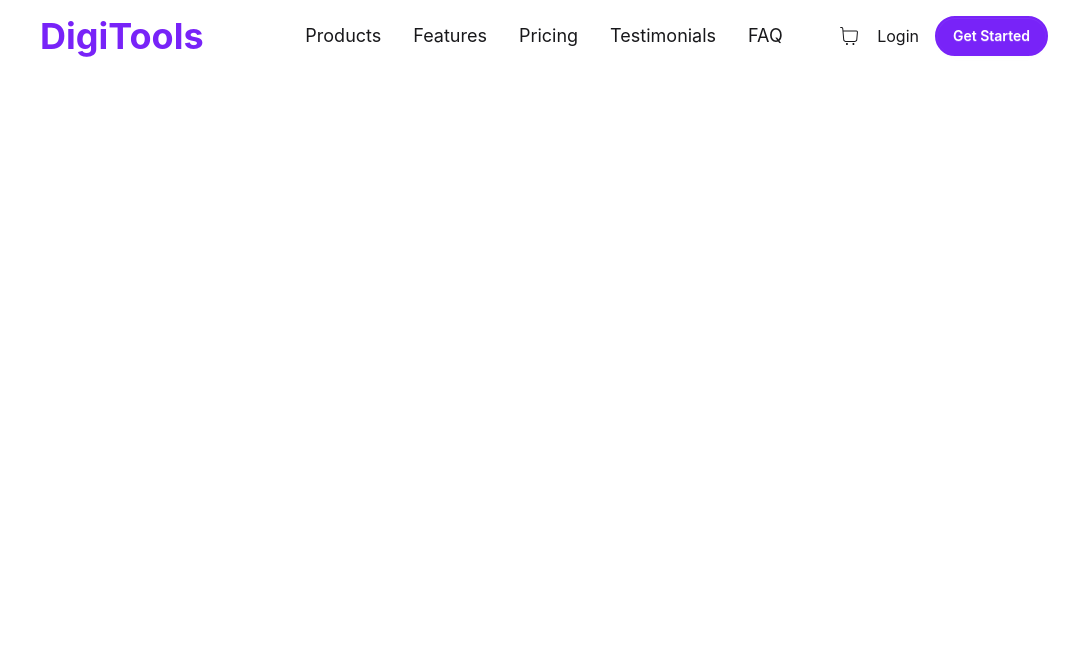
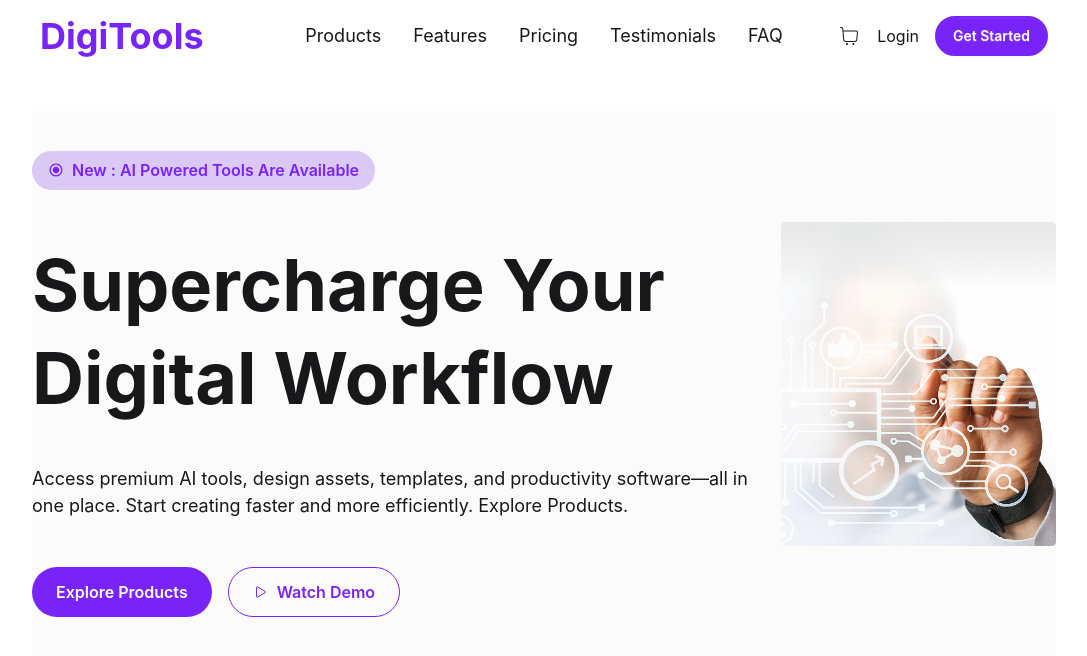
Before and after one commit to nayema34/DigiTools-Platform-A6, a React (Vite) app: page / in a window 1280 px wide. Shown: the top 656 px of the page, without its empty margins (96-1183 px from the left). Built offline with nearby package versions, Linux system fonts and the light colour scheme.

Commit message:
Added banner

```diff
--- a/src/App.jsx
+++ b/src/App.jsx
@@ -1,5 +1,6 @@
 
 import './App.css'
+import Banner from './Components/Banner'
 import Navbar from './Components/NavBar'
 
 function App() {
@@ -7,6 +8,7 @@ function App() {
   return (
    <>
     <Navbar/>
+    <Banner/>
    </>
   )
 }
--- /dev/null
+++ b/src/Components/Banner.jsx
@@ -0,0 +1,30 @@
+import bannerImg from "../../assets/banner.png";
+import { IoMdRadioButtonOn } from "react-icons/io";
+import { IoPlayOutline } from "react-icons/io5";
+
+
+
+
+function Banner() {
+    return (
+        <div className="bg-[#FBFBFB] w-4/5 mx-auto flex flex-row lg:flex-row items-center justify-between gap-6 py-10 mt-10">
+            <div className="flex flex-col gap-6 max-lg:gap-4">
+                <p className="flex items-center w-fit flex-row gap-2 px-4 py-2 text-[#7823F8] text-[16px] bg-[#dac8f5] rounded-full text-sm font-semibold"> <IoMdRadioButtonOn /> New : AI Powered Tools Are Available</p>
+                <h1 className="text-7xl font-bold mt-6 leading-[1.3] max-lg:text-4xl">Supercharge Your <br /> Digital Workflow</h1>
+                <p className="mt-4 text-[18px] max-lg:text-[16px]">Access premium AI tools, design assets, templates, and productivity
+                    software—all in one place. Start creating faster and more efficiently. Explore Products.</p>
+
+                <div className="flex flex-row sm:flex-row gap-4 mt-6">
+                    <button className="bg-[#7823F8] text-white px-6 py-3 rounded-full font-semibold hover:bg-[#6a1bd1] transition-colors">Explore Products</button>
+                    <button className="flex flex-row items-center border border-[#7823F8] text-[#7823F8] px-6 py-3 rounded-full font-semibold hover:bg-[#7823F8] hover:text-white transition-colors"><IoPlayOutline className="mr-2" /> Watch Demo</button>
+                </div>
+            </div>
+
+            <div>
+                <img className="max-sm:hidden" src={bannerImg} alt="Banner Image" />
+            </div>
+        </div>
+    )
+}
+
+export default Banner;
```
